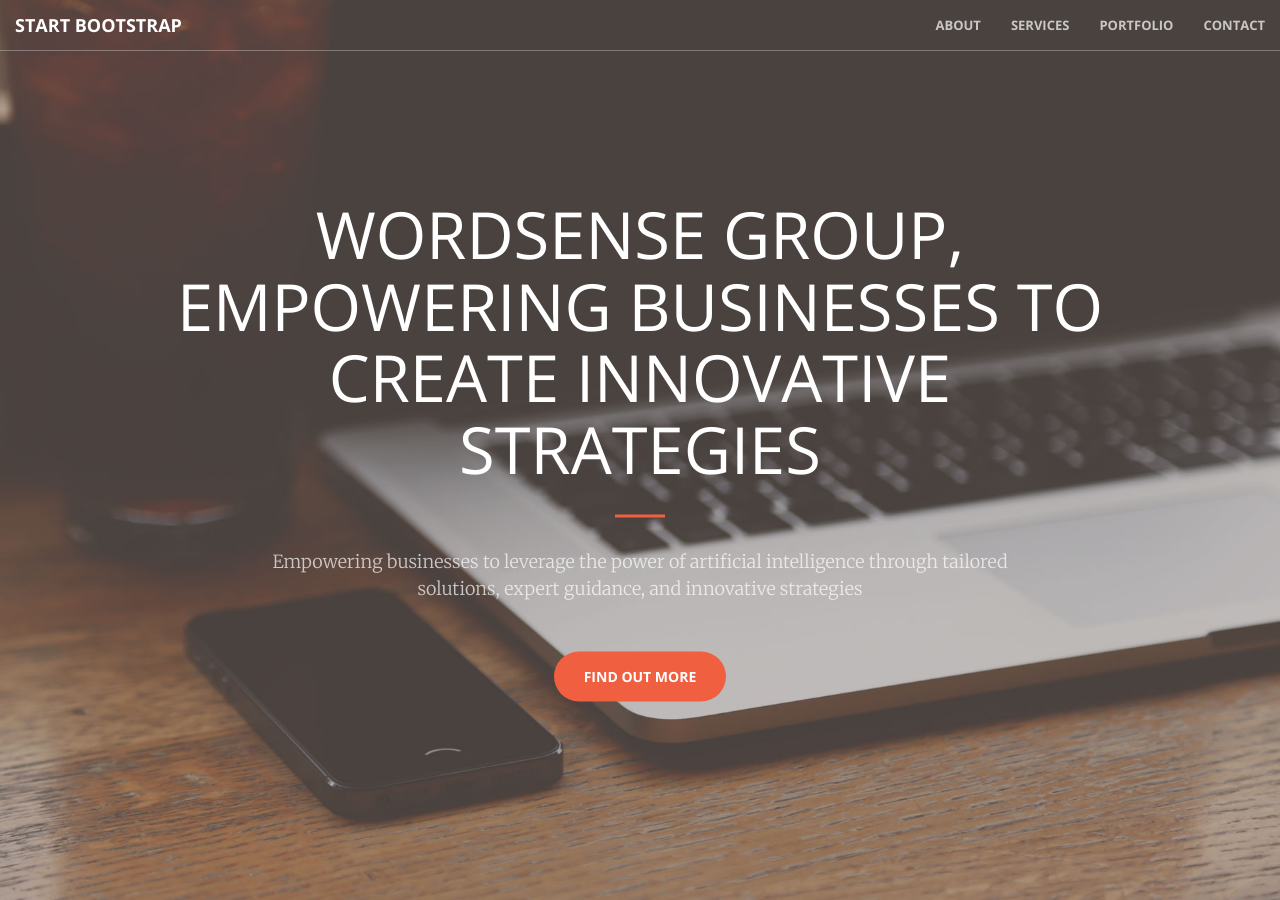
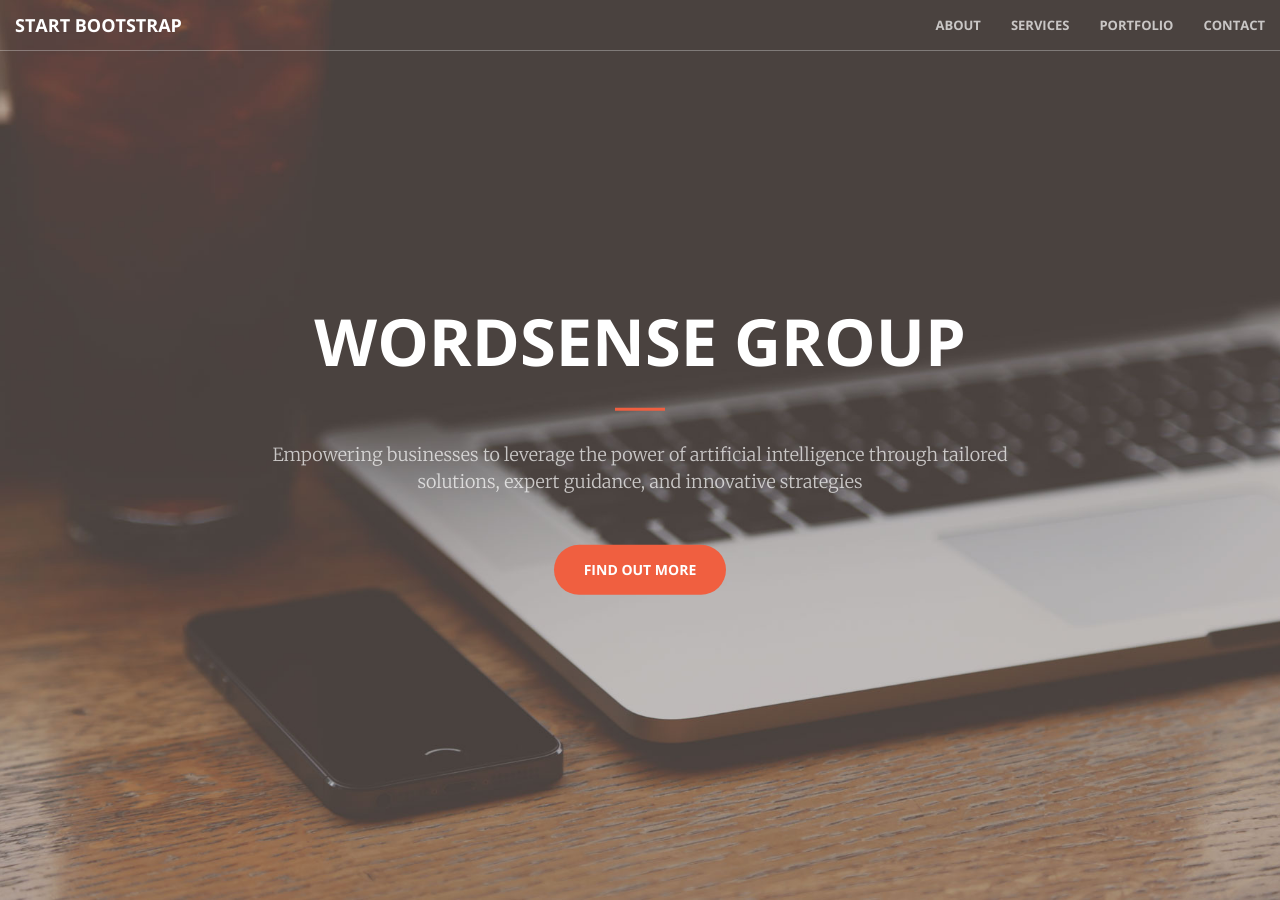
Before and after one commit to wordsensegroup/wordsensegroup.github.io, a Jekyll site: the page built from index.html, in a window 1280 px wide and 900 px high. Built offline with Jekyll 4.4.1, drawn with Linux system fonts in a browser that asks for light colours; some of the changed text lies outside the part shown.

Commit message:
stevens changes

```diff
--- a/_includes/header.html
+++ b/_includes/header.html
@@ -1,7 +1,7 @@
 <header>
     <div class="header-content">
         <div class="header-content-inner">
-            <h1>Wordsense group, empowering businesses to create innovative strategies</h1>
+            <h1>Wordsense group</h1>
             <hr>
             <p>Empowering businesses to leverage the power of artificial intelligence through tailored solutions, expert guidance, and innovative strategies
             </p>
--- a/_includes/services.html
+++ b/_includes/services.html
@@ -2,7 +2,7 @@
     <div class="container">
         <div class="row">
             <div class="col-lg-12 text-center">
-                <h2 class="section-heading">At Your Service</h2>
+                <h2 class="section-heading">Our industries</h2>
                 <hr class="primary">
             </div>
         </div>
--- a/_sass/_base.scss
+++ b/_sass/_base.scss
@@ -165,7 +165,7 @@ header {
         width: 100%;
         .header-content-inner {
             h1 {
-                font-weight: 500;
+                font-weight: 700;
                 text-transform: uppercase;
                 margin-top: 0;
                 margin-bottom: 0;
```
